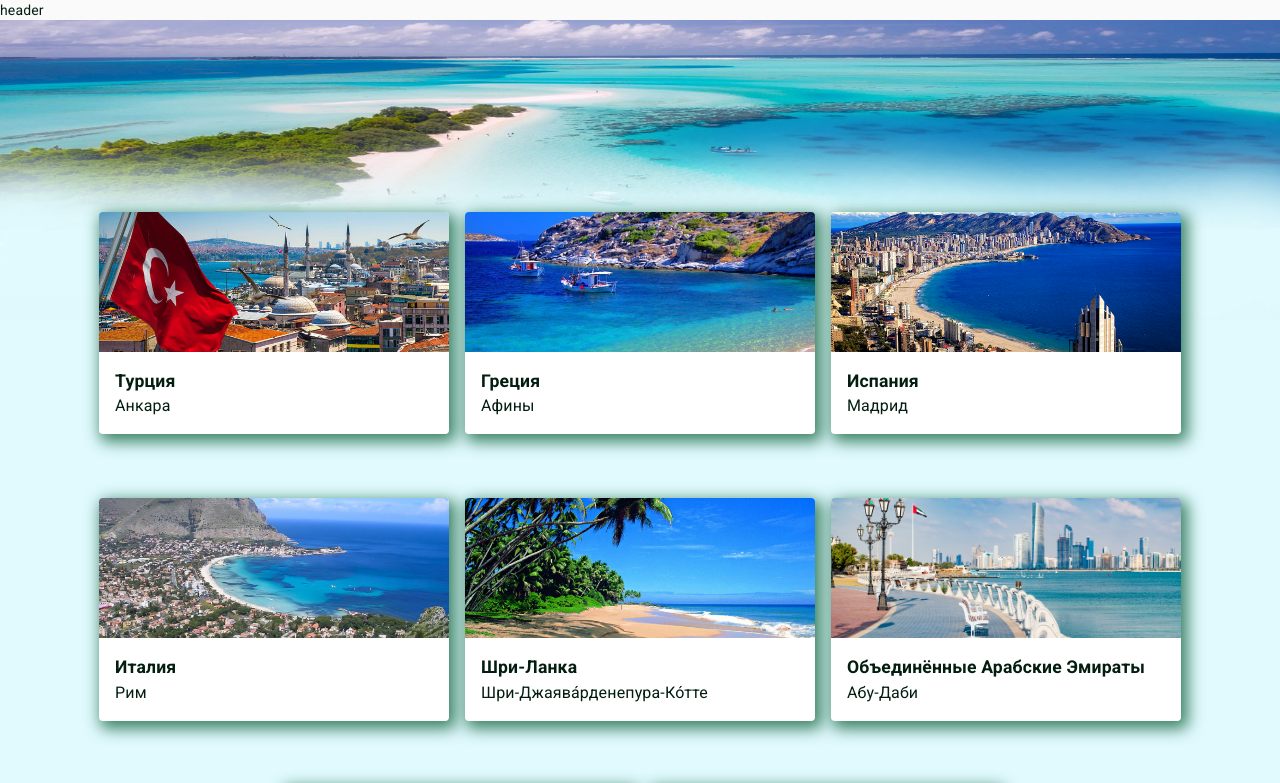
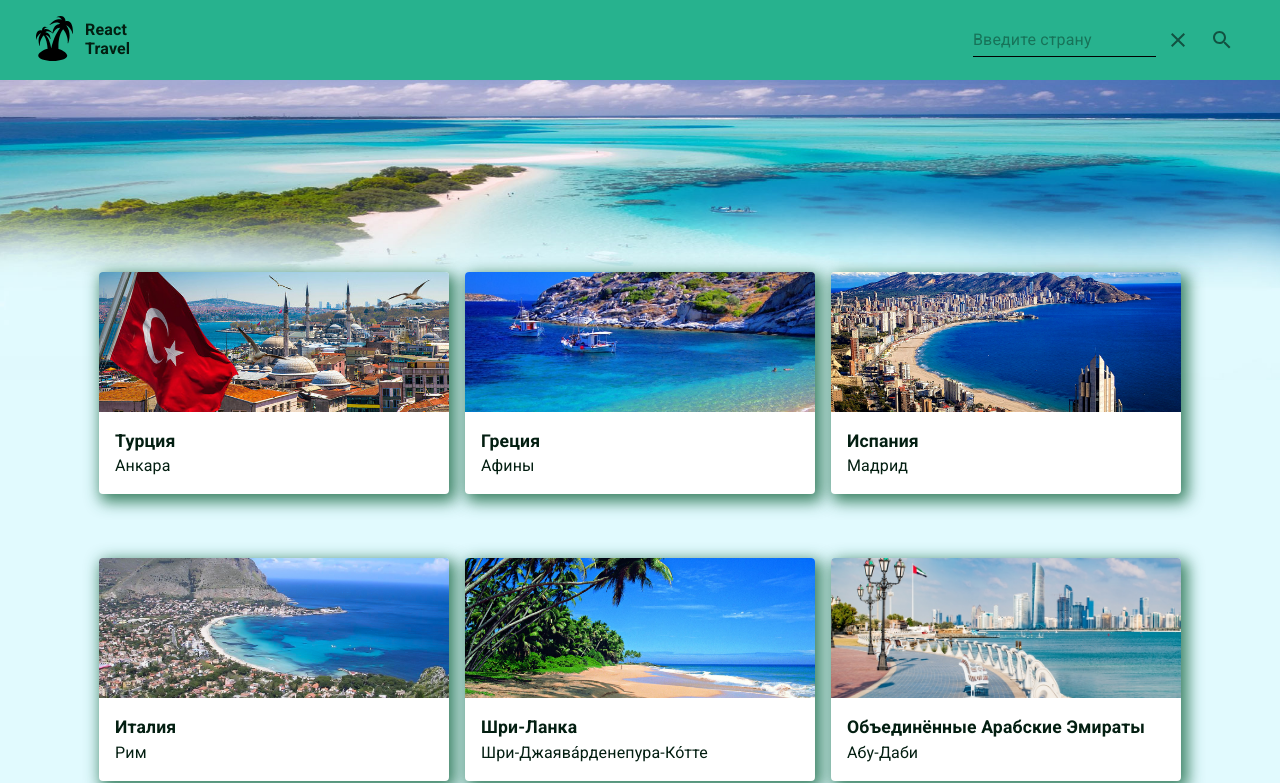
Before and after one commit to IrenaKowalewska/travel-app, a React (Create React App) app: page / in a window 1280 px wide. Shown: the top 783 px of the page. Built offline with nearby package versions, Linux system fonts and the light colour scheme.

Commit message:
feat: implement search

```diff
--- a/src/App.js
+++ b/src/App.js
@@ -14,7 +14,7 @@ import { Box } from '@material-ui/core';
 function App() {
   const dispatch = useDispatch();
   const { allCountriesInfo, lang, isLoading } = useSelector((state) => ({
-    allCountriesInfo: state.homeReducer.allCountriesInfo,
+    allCountriesInfo: state.homeReducer.filteredAllCountriesInfo,
     lang: state.homeReducer.lang,
     isLoading: state.homeReducer.isLoading,
   }));
@@ -39,7 +39,7 @@ function App() {
         </Box>
       ) : (<div>
         <CssBaseline />
-      <Header />
+      <Header lang={lang} />
         <Switch>
           <Route
             path="/"
--- a/src/components/Header.jsx
+++ b/src/components/Header.jsx
@@ -1,11 +1,46 @@
 import React from 'react';
+import { Box, makeStyles } from '@material-ui/core';
+import Container from '@material-ui/core/Container';
+import Logo from './Logo';
+import Search from './Search';
 
+const useStyles = makeStyles((theme) => ({
+  flex: {
+    maxWidth: '95vw',
+    // height:50,
+    display: 'flex',
+    // flexWrap: 'wrap',
+    justifyContent: 'space-between',
+    padding: '1rem 0',
+    // [theme.breakpoints.down('lg')]: {
+    //   justifyContent: 'center',
+    // },
+  },
+  // logo: {
+  //   display: 'flex',
+  //   flexWrap: 'wrap',
+  //   alignItems: 'center',
+  //   // justifyContent: 'space-between',
+  //   width: 120,
+  //   // border: '1px solid red',
+  // },
+  // // logo_text: {},
+  // bold: {
+  //   fontWeight: 600,
+  //   lineHeight: 'normal',
+  //   padding: '0 0.5rem'
+  // },
+}));
 
-function Header() {
+function Header({ lang }) {
+  const classes = useStyles();
   return (
-    <div>
-      header
-    </div>
+    <Box bgcolor="primary.dark">
+      <Container className={classes.flex}>
+       <Logo/>
+       <Search/>
+      </Container>
+    </Box>
   );
 }
 
--- /dev/null
+++ b/src/components/Logo.jsx
@@ -0,0 +1,56 @@
+import React from 'react';
+import { makeStyles, Typography } from '@material-ui/core';
+import logoImg from '../assets/images/logo.svg';
+import { NavLink } from 'react-router-dom';
+
+const useStyles = makeStyles((theme) => ({
+  logo: {
+    display: 'flex',
+    flexWrap: 'wrap',
+    alignItems: 'center',
+    width: 120,
+  },
+  bold: {
+    fontWeight: 600,
+    lineHeight: 'normal',
+    padding: '0 0.5rem'
+  },
+}));
+
+const style = {
+  link: {
+    textDecoration: 'none',
+  },
+  logo: {
+    maxWidth: 45,
+  },
+};
+
+function Logo() {
+  const classes = useStyles();
+  return (
+        <NavLink exact to="/" style={style.link}>
+          <div className={classes.logo}>
+            <img src={logoImg} alt="logo" style={style.logo} />
+            <div>
+              <Typography
+                className={classes.bold}
+                color="textPrimary"
+                component="h2"
+              >
+                React
+              </Typography>
+              <Typography
+                className={classes.bold}
+                color="textPrimary"
+                component="h2"
+              >
+                Travel
+              </Typography>
+            </div>
+          </div>
+        </NavLink>
+  );
+}
+
+export default Logo;
--- /dev/null
+++ b/src/components/Search.jsx
@@ -0,0 +1,72 @@
+import React from 'react';
+import { makeStyles } from '@material-ui/core/styles';
+import { IconButton, InputBase } from '@material-ui/core';
+import SearchIcon from '@material-ui/icons/Search';
+import CloseIcon from '@material-ui/icons/Close';
+import { useDispatch } from 'react-redux';
+import { searchFilter, resetFilter } from '../redux/reducers/homeReducer';
+
+const useStyles = makeStyles((theme) => ({
+  root: {
+    padding: '2px 4px',
+    display: 'flex',
+    alignItems: 'center',
+  },
+  input: {
+    flex: 1,
+    borderBottom: '1px solid #000',
+  },
+  iconButton: {
+    padding: 10,
+  },
+}));
+
+function Search() {
+  const classes = useStyles();
+
+  const dispatch = useDispatch();
+
+  const [searchValue, setSearchValue] = React.useState('');
+  const handlerInputOnChange = (event) => {
+    const value = event.target.value;
+    if (value === '') {
+      dispatch(resetFilter());
+    }
+    setSearchValue(value);
+    dispatch(searchFilter(value));
+  };
+  const handlerSubmit = (event) => {
+    event.preventDefault();
+  };
+  const handlerOnResetClick = (event) => {
+    setSearchValue('');
+    dispatch(resetFilter());
+  };
+  return (
+    <form
+      noValidate
+      autoComplete="off"
+      className={classes.root}
+      onSubmit={handlerSubmit}
+    >
+      <InputBase
+        className={classes.input}
+        placeholder="Введите страну"
+        autoFocus
+        value={searchValue}
+        onChange={handlerInputOnChange}
+      />
+      <IconButton
+        type="reset"
+        className={classes.iconButton}
+        onClick={handlerOnResetClick}
+      >
+        <CloseIcon />
+      </IconButton>
+      <IconButton type="submit" className={classes.iconButton}>
+        <SearchIcon />
+      </IconButton>
+    </form>
+  );
+}
+export default Search;
--- a/src/pages/Home.jsx
+++ b/src/pages/Home.jsx
@@ -38,7 +38,7 @@ function Home({
   return (
     <Box bgcolor="primary.main">
       <Box className={classes.background}></Box>
-      <Container className={classes.cards}>
+     {allCountriesInfo.length>0 && <Container className={classes.cards}>
         {allCountriesInfo &&
           allCountriesInfo.map((item) => (
             <NavLink key={item.url} exact to={`/${item.url}`} style={style.link}>
@@ -49,7 +49,7 @@ function Home({
               />
             </NavLink>
           ))}
-      </Container>
+      </Container>}
     </Box>
   );
 }
--- a/src/redux/reducers/homeReducer.js
+++ b/src/redux/reducers/homeReducer.js
@@ -2,11 +2,14 @@ import { fetchCountriesAPI } from '../../api/api';
 
 const INITIALIZE_HOME_PAGE = 'homeReducer/INITIALIZE_HOME_PAGE';
 const IS_LOADING = 'homeReducer/IS_LOADING';
+const SEARCH_FILTER = 'homeReducer/SEARCH_FILTER';
+const RESET_FILTER = 'homeReducer/RESET_FILTER';
 
 const initialState = {
   allCountriesInfo: [],
   lang: 'ru',
   isLoading: false,
+  filteredAllCountriesInfo: [],
 };
 
 const homeReducer = (state = initialState, action) => {
@@ -15,6 +18,22 @@ const homeReducer = (state = initialState, action) => {
       return { ...state, ...action.payload };
     case IS_LOADING:
       return { ...state, isLoading: action.payload };
+    case SEARCH_FILTER:
+      const newFilteredAllCountriesInfo = state.filteredAllCountriesInfo.filter(
+        (item) =>
+          item.country.toLocaleLowerCase().indexOf(action.payload) === -1
+            ? false
+            : true,
+      );
+      return {
+        ...state,
+        filteredAllCountriesInfo: newFilteredAllCountriesInfo,
+      };
+    case RESET_FILTER:
+      return {
+        ...state,
+        filteredAllCountriesInfo: [...state.allCountriesInfo],
+      };
 
     default:
       return state;
@@ -29,7 +48,13 @@ export const isLoading = (bool) => ({
   type: IS_LOADING,
   payload: bool,
 });
-
+export const searchFilter = (text) => ({
+  type: SEARCH_FILTER,
+  payload: text,
+});
+export const resetFilter = () => ({
+  type: RESET_FILTER,
+});
 
 export const initializeApp = (lang) => async (dispatch) => {
   dispatch(isLoading(true));
@@ -41,7 +66,12 @@ export const initializeApp = (lang) => async (dispatch) => {
       countryImg: item.countryImg,
       url: item.url,
     }));
-    dispatch(initializeHomePage({ allCountriesInfo }));
+    dispatch(
+      initializeHomePage({
+        allCountriesInfo,
+        filteredAllCountriesInfo: allCountriesInfo,
+      }),
+    );
   } catch (error) {
     console.error(error);
   }
```
Also changed, not shown: src/assets/images/countries/maldives.jpg (deleted).
